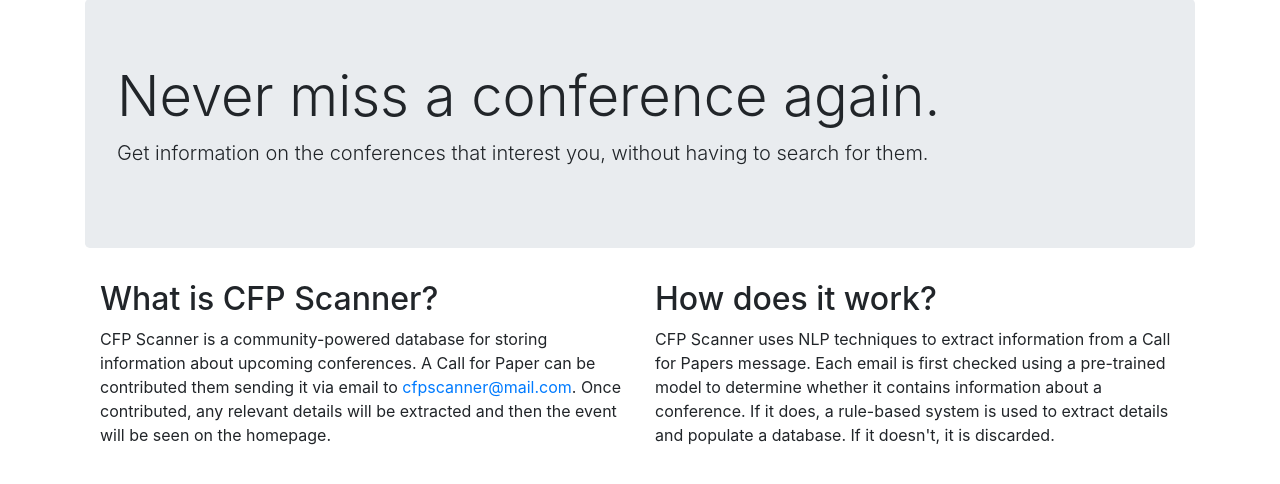
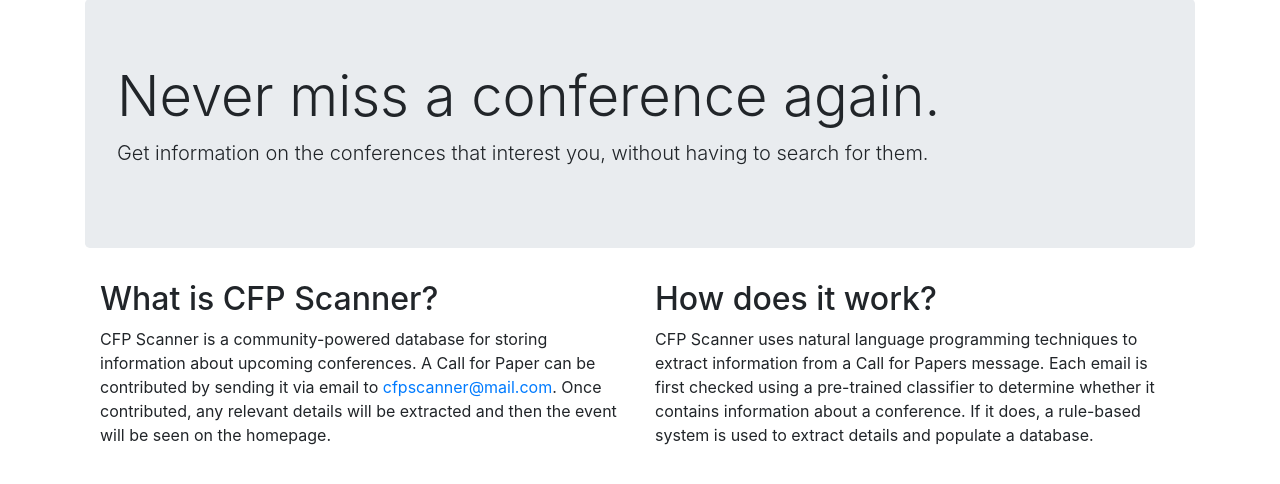
Before and after one commit to acb17rmh/CFPWebApp, a Flask app: page /about in a window 1280 px wide. Shown: the part 121-605 px from the top of the page. Run offline with Flask 2, Linux system fonts and the light colour scheme; parts of the project's set-up code (start-up, migrations or seed data) failed here and were passed over; some libraries are stand-ins or nearby versions.

Commit message:
fixed some typos

```diff
--- a/app.py
+++ b/app.py
@@ -78,6 +78,8 @@
         split_cfp_text = preprocess_text(input_text)
         date_to_sentence = extract_dates(split_cfp_text)
         output_data = {'prediction': 'cfp',
+                       'input_text': input_text,
+                       'date_to_sentence': date_to_sentence,
                        'conference_name': extract_conference_name(split_cfp_text),
                        'location': extract_locations(doc),
                        'start_date': get_start_date(date_to_sentence),
@@ -172,7 +174,7 @@
     return highest_score
 
 
-def preprocess_text(text):
+def preprocess_text(input_text):
     """
     Method to preprocess text for information extraction. Text is split on newlines and commas,
     and any conference names split over 2 lines are merged into one.
@@ -182,11 +184,14 @@
         list: a list of preprocessed sentences.
     """
 
-    text = text.replace('. ', '\n')
+    text = input_text.replace('. ', '\n')
     text = text.replace('? ', '\n')
     text = text.replace('! ', '\n')
     text = text.splitlines()
     text = [substring for substring in text if substring is not ""]
+    if "forwarded message" in input_text.lower():
+        text = text[5:]
+
     return text
 
 
--- a/static/javascripts/index.js
+++ b/static/javascripts/index.js
@@ -128,7 +128,6 @@
 
     const dateOptions = { weekday: 'long', year: 'numeric', month: 'long', day: 'numeric' }
 
-
     let startDateLI = document.createElement('li')
     startDateLI.className = "list-group-item"
     startDateLI.textContent = "Start Date: " + new Date(conference.start_date).toLocaleString("en-GB", dateOptions)
--- a/templates/about.html
+++ b/templates/about.html
@@ -20,15 +20,15 @@
               <div class="col-md-6">
                 <h2>What is CFP Scanner?</h2>
                 <p>CFP Scanner is a community-powered database for storing information about upcoming conferences.
-                A Call for Paper can be contributed them sending it via email to
+                A Call for Paper can be contributed by sending it via email to
                 <a href="mailto: cfpscanner@mail.com">cfpscanner@mail.com</a>. Once contributed,
                 any relevant details will be extracted and then the event will be seen on the homepage.<p>
               </div>
               <div class="col-md-6">
                 <h2>How does it work?</h2>
-                <p>CFP Scanner uses NLP techniques to extract information from a Call for Papers message. Each email is first checked using a pre-trained model to
+                <p>CFP Scanner uses natural language programming  techniques to extract information from a Call for Papers message. Each email is first checked using a pre-trained classifier to
                 determine whether it contains information about a conference. If it does, a rule-based system is used to extract details and
-                populate a database. If it doesn't, it is discarded.</p>
+                populate a database.</p>
               </div>
             </div>
     </main>
```
Also changed, not shown: ingest_emails.py (+6 -1 lines), README.md (added).
